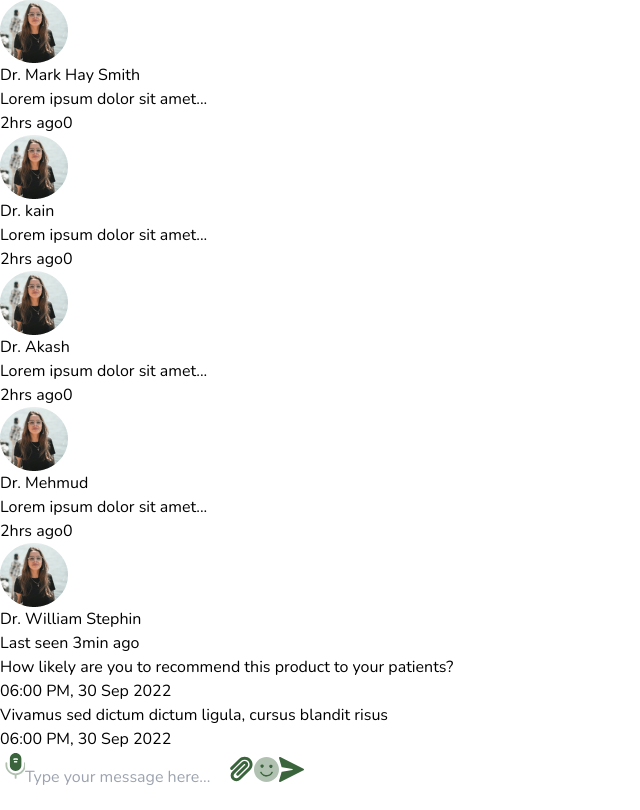
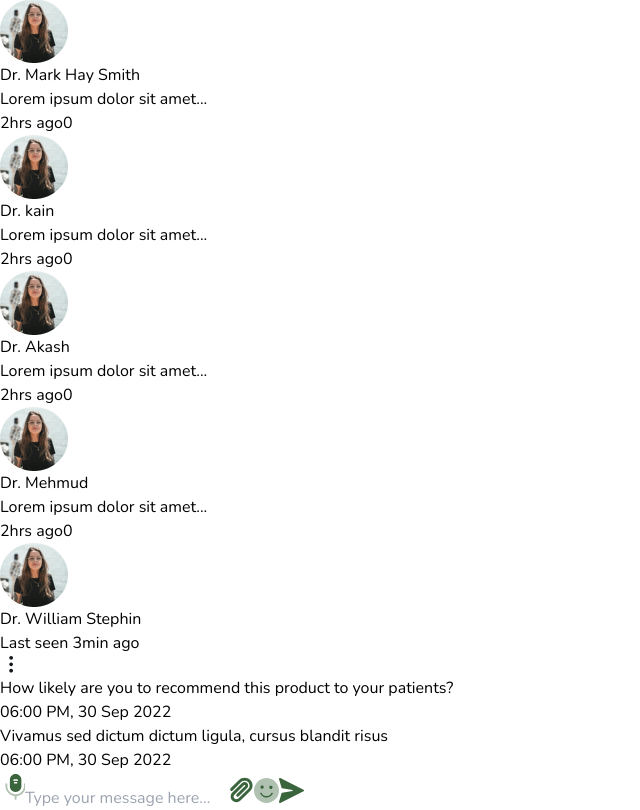
Before and after one commit to agnimgupta/intern-may24-harsh, a React (Vite) app in the folder consumerSection/: page /chat in a window 1280 px wide. Shown: the part 3122-3932 px from the top of the page, without its empty margins (0-640 px from the left). Before the commit the page ends 3911 px from the top, so only its background shows below. Built offline with nearby package versions, Linux system fonts and the light colour scheme.

Commit message:
fixed chat components

```diff
--- a/consumerSection/src/components/ActivityAndProductBased.jsx
+++ b/consumerSection/src/components/ActivityAndProductBased.jsx
@@ -21,7 +21,7 @@ const ActivityAndProductBased = ({ type, onNext, activityDetails, setActivityDet
 
 					<div className="flex w-[100%] justify-start items-start flex-col xl:flex-row">
 
-						<div className="flex justify-start items-start w-[100%]  m:w-[50%]  flex-col ">
+						<div className="flex justify-start items-start w-[100%]  md:w-[50%]  flex-col ">
 
 							<div className='w-[90%] mb-5 '>
 								<label className="block text-sm mb-2"> {type === 'Product based' ? 'Product Name' : 'Activity Name'}</label>
--- a/consumerSection/src/components/ChatList.jsx
+++ b/consumerSection/src/components/ChatList.jsx
@@ -3,7 +3,7 @@ import React from 'react';
 const ChatList = ({ contacts, onSelect }) => {
 
   return (
-    <div className="w-[50%] border-r-2 border-gray-100 p-4 justify-end items-center ">
+    <div className="w-[100%] md:w-[50%] border-r-2 border-gray-100 p-4 justify-end items-center ">
 
       <div className="flex justify-center mb-4 my-4 bg-gray-200 px-4 border rounded-lg  w-full m:w-[100%] xl:w-[100%] ">
         <img src="/Search.svg" alt="" className='w-[30px] h-[auto] object-contain' />
--- a/consumerSection/src/components/ChatWindow.jsx
+++ b/consumerSection/src/components/ChatWindow.jsx
@@ -2,9 +2,10 @@ import React from 'react';
 
 const ChatWindow = ({ selectedContact, messages, onSendMessage }) => {
   return (
-    <div className="w-2/3 p-4 flex flex-col">
+    <div className=" w-full  md:w-[50%]  p-4 flex flex-col">
 
-      <div className="flex items-center border-b-2 border-gray-100 pb-4 mb-4">
+      <div className="flex items-center border-b-2 border-gray-100 pb-4 mb-4 justify-between">
+        <div className="name flex justify-center items-center">
           <img
             src={selectedContact.image}
             alt={selectedContact.name}
@@ -13,6 +14,10 @@ const ChatWindow = ({ selectedContact, messages, onSendMessage }) => {
           <div>
             <h4 className="font-semibold">{selectedContact.name}</h4>
             <p className="text-sm text-gray-500">Last seen {selectedContact.lastSeen} ago</p>
+          </div>
+        </div>
+        <div className="dot">
+          <img src="/ThreeDot.svg" alt="" className='bg-gray-200 p-2 rounded-md'/>
         </div>
       </div>
 
--- a/consumerSection/src/components/Chats.jsx
+++ b/consumerSection/src/components/Chats.jsx
@@ -64,9 +64,10 @@ const messages = [
 
 const Chat = () => {
   const [selectedContact, setSelectedContact] = useState(contacts[0]);
+  console.log(selectedContact);
   // console.log(selectedContact);
   return (
-    // <Layout>
+    <div className='w-full md:w-[90%]  lg:w-[70%]'>
       <HeadingDiv title="My Chats">
 
 
@@ -75,7 +76,7 @@ const Chat = () => {
           <ChatWindow selectedContact={selectedContact} messages={messages} />
         </div>
       </HeadingDiv>
-    // </Layout>
+    </div>
   );
 };
 
--- a/consumerSection/src/components/Container.jsx
+++ b/consumerSection/src/components/Container.jsx
@@ -1,7 +1,7 @@
 import React from 'react'
 const Container = ({ children, collapsed }) => {
   return <div className={`transition-width duration-300 ease-in-out w-full p-4  ${collapsed ? 'lg:w-[calc(100%-100px)]' : 'w-[calc(100%-300px)]'
-    } flex justify-center items-center flex-col absolute  `}>
+    } flex justify-center items-center flex-col  `}>
     {children}
 
   </div>
--- a/consumerSection/src/components/ReminderItems.jsx
+++ b/consumerSection/src/components/ReminderItems.jsx
@@ -15,7 +15,7 @@ const ReminderItems = ({ onSelectType }) => {
                 <div className="flex justify-between items-center p-6 flex-col lg:flex-row">
 
                     <div
-                        className={`w-[100%] min-w-[300px] max-w-[450px]  relative overflow-hidden flex  items-center justify-start flex-col  border rounded-lg p-4  cursor-pointer bg-gradient-to-br from-[#F5F5F5] to-[#3a643b6b] min-h-[250px] lg:min-h-[150px] lg:flex-row`}
+                        className={`w-[100%] min-w-[250px] max-w-[450px]  relative overflow-hidden flex  items-center justify-start flex-col  border rounded-lg p-4  cursor-pointer bg-gradient-to-br from-[#F5F5F5] to-[#3a643b6b] min-h-[250px] lg:min-h-[150px] lg:flex-row`}
                         onClick={() => onSelectType('Product based')}
                     >
                         <input
@@ -23,7 +23,7 @@ const ReminderItems = ({ onSelectType }) => {
                             name="reminderType"
                             readOnly
                         />
-                        <div className="flex flex-col items-center justify-center lg:items-start  mt-2 w-[100%] ml-8 h-[100px] lg:w-[70%] ">
+                        <div className="flex flex-col items-center justify-center lg:items-start  mt-2 w-[100%] ml-8 h-[100px] lg:w-[90%] ">
                             <span className="text-lg">Product based</span>
                             <p className="text-sm text-gray-500">Skincare products, medication and other essentials.</p>
                         </div>
@@ -46,7 +46,7 @@ const ReminderItems = ({ onSelectType }) => {
 
 
                     <div
-                        className={`w-[100%] min-w-[300px] max-w-[450px]  relative overflow-hidden flex  items-center justify-start flex-col  border rounded-lg p-4  mr-4 cursor-pointer bg-gradient-to-br from-[#F5F5F5] to-[#3a643b6b] min-h-[250px] lg:min-h-[150px] lg:flex-row`}
+                        className={`w-[100%] min-w-[250px] max-w-[450px]  relative overflow-hidden flex  items-center justify-start flex-col  border rounded-lg p-4  mr-4 cursor-pointer bg-gradient-to-br from-[#F5F5F5] to-[#3a643b6b] min-h-[250px] lg:min-h-[150px] lg:flex-row`}
                         onClick={() => onSelectType('Activity based')}
                     >
                         <input
```
Also changed, not shown: consumerSection/public/ThreeDot.svg (added). Lines whose indentation alone changed are shown as unchanged.
